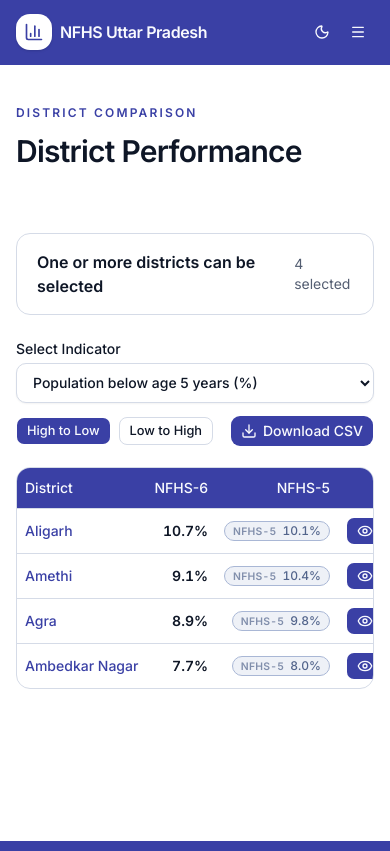
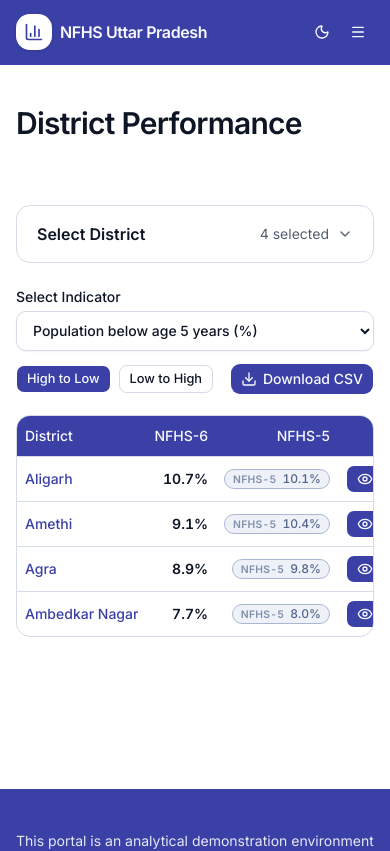
Before and after one commit to Harshmalik017/NFHS, a Next.js app: page /compare in a window 390 px wide. Shown: the top 851 px of the page. Built offline with nearby package versions, Linux system fonts and the light colour scheme.

Commit message:
fix: refine compare heading and district selector label
Keep only District Performance on the compare page and update the mobile/tablet district dropdown label to Select District with a down-arrow indicator.

Co-authored-by: Copilot <223556219+Copilot@users.noreply.github.com>

```diff
--- a/src/app/compare/page.tsx
+++ b/src/app/compare/page.tsx
@@ -42,7 +42,6 @@ const comparisonValues = districts.flatMap((district) =>
 export default function ComparePage() {
   return (
     <PageShell
-      eyebrow="District comparison"
       title="District Performance"
     >
       <ComparisonView
--- a/src/components/comparison-view.tsx
+++ b/src/components/comparison-view.tsx
@@ -2,7 +2,7 @@
 
 import { useMemo, useState } from "react";
 import Link from "next/link";
-import { Download, Eye } from "lucide-react";
+import { ChevronDown, Download, Eye } from "lucide-react";
 
 import { Button, buttonVariants } from "@/components/ui/button";
 import {
@@ -167,8 +167,11 @@ export function ComparisonView({
     <div className="grid gap-6 xl:grid-cols-[320px_1fr]">
       <details className="rounded-xl border bg-card xl:hidden">
         <summary className="flex cursor-pointer list-none items-center justify-between gap-3 px-5 py-4">
-          <span className="font-semibold">One or more districts can be selected</span>
-          <span className="text-sm text-muted-foreground">{selected.length} selected</span>
+          <span className="font-semibold">Select District</span>
+          <span className="inline-flex items-center gap-2 text-sm text-muted-foreground">
+            {selected.length} selected
+            <ChevronDown className="size-4" aria-hidden="true" />
+          </span>
         </summary>
         <div className="border-t">
           <div className="flex gap-2 p-4 pb-2">
--- a/src/components/page-shell.tsx
+++ b/src/components/page-shell.tsx
@@ -11,7 +11,7 @@ export function PageShell({
   className = "",
   children,
 }: {
-  eyebrow: string;
+  eyebrow?: string;
   title?: string;
   description?: string;
   actions?: ReactNode;
@@ -37,7 +37,7 @@ export function PageShell({
             fullWidthHeader ? "max-w-none" : "max-w-3xl"
           }`}
         >
-          <p className="eyebrow">{eyebrow}</p>
+          {eyebrow ? <p className="eyebrow">{eyebrow}</p> : null}
           <h1
             className={
               title
@@ -45,7 +45,7 @@ export function PageShell({
                 : "sr-only"
             }
           >
-            {title ?? eyebrow}
+            {title ?? eyebrow ?? "Page"}
           </h1>
           {description ? (
             <p
```
